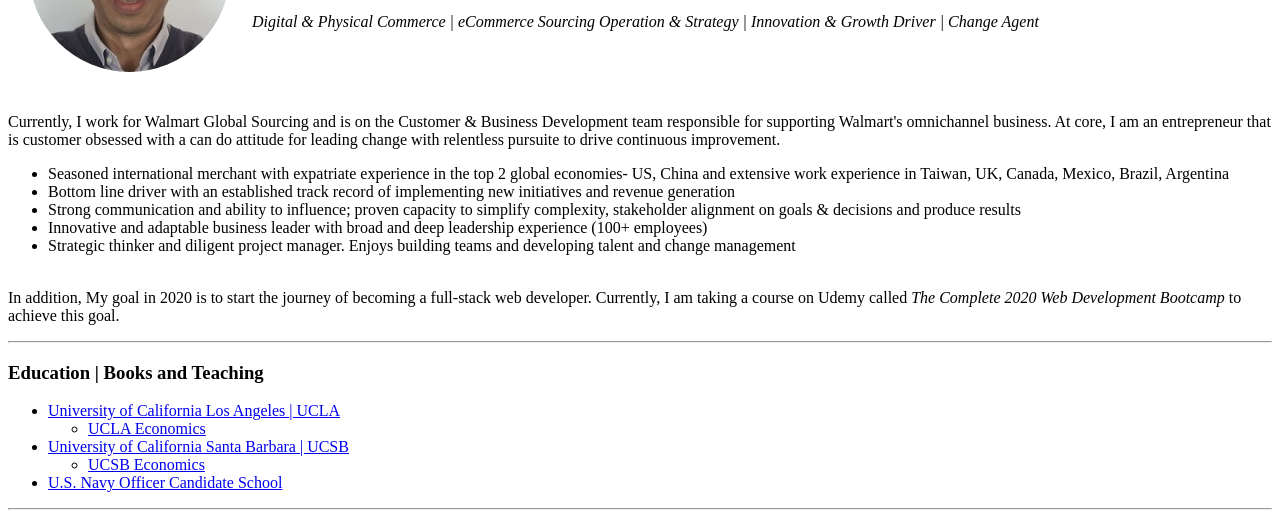
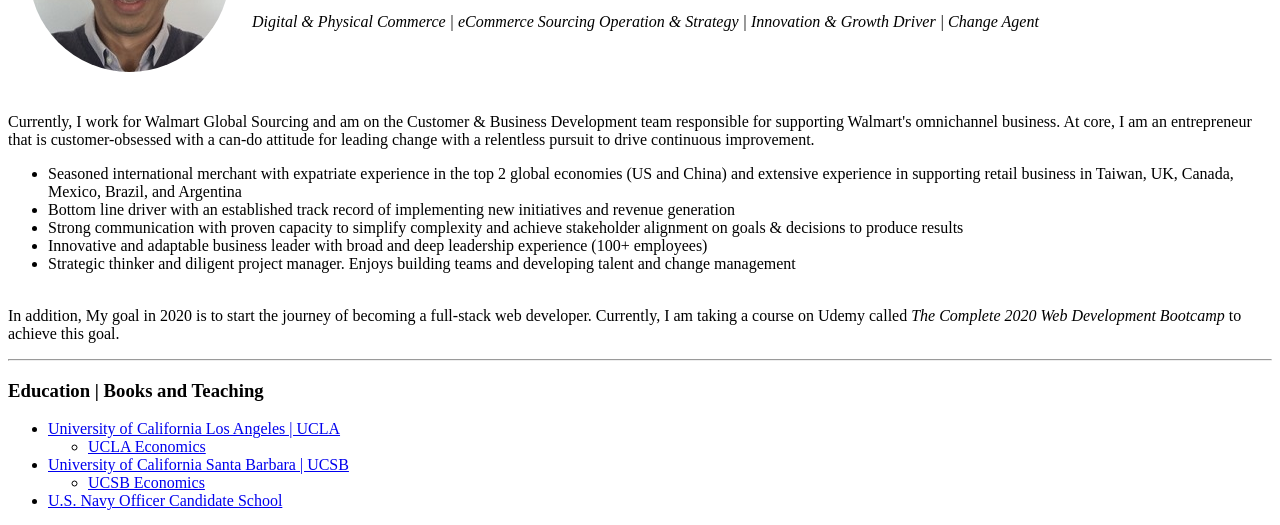
Before and after one commit to george-chen1/cv, a plain HTML site: page index.html in a window 1280 px wide. Shown: the part 158-683 px from the top of the page. Drawn offline with Linux system fonts and the light colour scheme.

Commit message:
Update index.html

```diff
--- a/index.html
+++ b/index.html
@@ -9,7 +9,7 @@
 <body>
   <table cellspacing="20">
     <tr>
-      <td> <img src="images/g.c2.png" alt="Grumman F-14 Tomcat fighter jet">
+      <td> <img src="images/g.c2.png" alt="image of George Y. Chen">
       </td>
       <td>
         <h1>George Y. Chen</h1>
@@ -18,12 +18,12 @@
       </td>
     </tr>
   </table>
-  <p>Currently, I work for Walmart Global Sourcing and is on the Customer & Business Development team responsible for supporting Walmart's omnichannel business.
-    At core, I am an entrepreneur that is customer obsessed with a can do attitude for leading change with relentless pursuite to drive continuous improvement.
+  <p>Currently, I work for Walmart Global Sourcing and am on the Customer & Business Development team responsible for supporting Walmart's omnichannel business.
+    At core, I am an entrepreneur that is customer-obsessed with a can-do attitude for leading change with a relentless pursuit to drive continuous improvement.
     <ul>
-      <li>Seasoned international merchant with expatriate experience in the top 2 global economies- US, China and extensive work experience in Taiwan, UK, Canada, Mexico, Brazil, Argentina</li>
+      <li>Seasoned international merchant with expatriate experience in the top 2 global economies (US and China) and extensive experience in supporting retail business in Taiwan, UK, Canada, Mexico, Brazil, and Argentina</li>
       <li>Bottom line driver with an established track record of implementing new initiatives and revenue generation</li>
-      <li>Strong communication and ability to influence; proven capacity to simplify complexity, stakeholder alignment on goals & decisions and produce results</li>
+      <li>Strong communication with proven capacity to simplify complexity and achieve stakeholder alignment on goals & decisions to produce results</li>
       <li>Innovative and adaptable business leader with broad and deep leadership experience (100+ employees)</li>
       <li>Strategic thinker and diligent project manager. Enjoys building teams and developing talent and change management</li>
     </ul>
```
